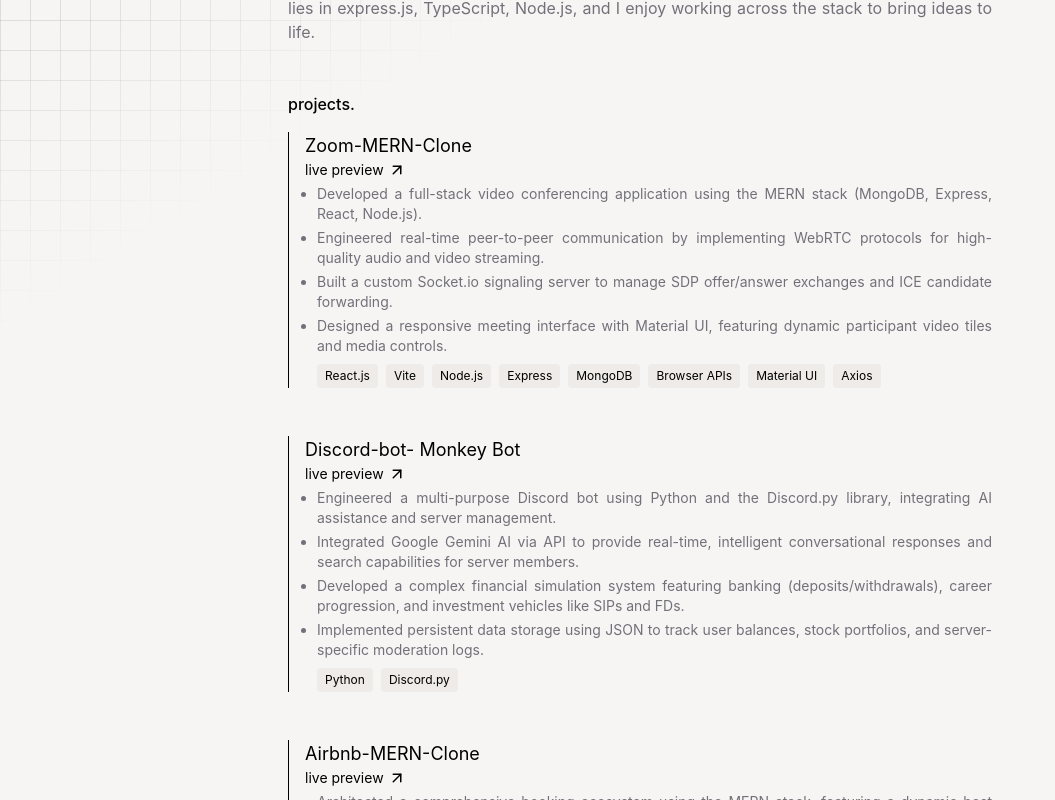
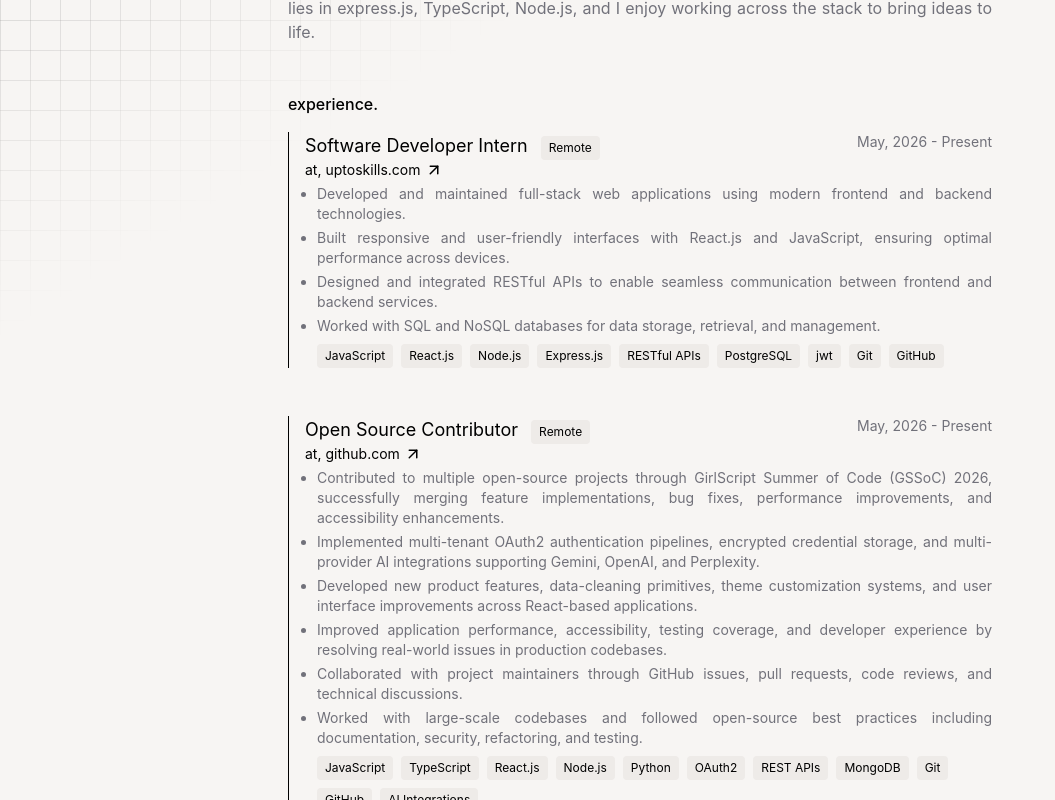
Before and after one commit to Sricharan106/portfolio-V2, a React (Vite) app: page / in a window 1280 px wide. Shown: the part 460-1260 px from the top of the page, without its empty margins (0-1055 px from the left). Built offline with nearby package versions, Linux system fonts and the light colour scheme.

Commit message:
fix: added experience

```diff
--- a/index.html
+++ b/index.html
@@ -2,12 +2,12 @@
 <html lang="en">
   <head>
     <meta charset="UTF-8" />
-    <link rel="icon" type="image/svg+xml" href="./public/favicon-32x32.png" />
+    <link rel="icon" type="image/svg+xml" href="./favicon-32x32.png" />
     <meta name="viewport" content="width=device-width, initial-scale=1.0" />
     <title>Parsi Sricharan | Software Developer</title>
   </head>
   <body
-    class="w-screen min-h-screen m-0 p-0 overflow-x-hidden dark:bg-[#0b0a09] bg-[#f7f5f3] text-black dark:text-white"
+    class="w-screen min-h-screen m-0 p-0 overflow-x-hidden dark:bg-[#09090b] bg-[#f7f5f3] text-black dark:text-white"
   >
     <div
       class="text-black dark:text-white mx-auto pt-6 sm:pt-12 w-full md:w-3/4 lg:w-3/5 text-foreground"
--- a/src/app/data.ts
+++ b/src/app/data.ts
@@ -35,51 +35,59 @@
       "My expertise lies in express.js, TypeScript, Node.js, and I enjoy working across the stack to bring ideas to life.",
   },
 
-  EXPERIENCE: {
-    // Example
-    // Suraasa: {
-    //   WEBSITE: "https://www.suraasa.com/",
-    //   POSITION: "SDE - 1 Backend",
-    //   LOCATION: "Hybrid",
-    //   DURATION: "Oct, 2025 - Present",
-    //   DESCRIPTION: [
-    //     "Developed and maintained backend services and APIs to support product features and integrations.",
-    //     "Worked on reliability, security, and performance improvements across services, including caching and monitoring.",
-    //     "Collaborated with frontend, platform, and DevOps teams to design APIs, event-driven workflows, and developer-facing documentation.",
-    //   ],
-    //   TECH_STACK: [
-    //     "TypeScript",
-    //     "Node.js",
-    //     "Python",
-    //     "Django",
-    //     "AdonisJS",
-    //     "PostgreSQL",
-    //     "MongoDB",
-    //     "Redis",
-    //     "Git & GitHub",
-    //   ],
-    // },
+EXPERIENCE: {
+  UptoSkill: {
+    WEBSITE: "https://uptoskills.com/",
+    POSITION: "Software Developer Intern",
+    LOCATION: "Remote",
+    DURATION: "May, 2026 - Present",
+    DESCRIPTION: [
+      "Developed and maintained full-stack web applications using modern frontend and backend technologies.",
+      "Built responsive and user-friendly interfaces with React.js and JavaScript, ensuring optimal performance across devices.",
+      "Designed and integrated RESTful APIs to enable seamless communication between frontend and backend services.",
+      "Worked with SQL and NoSQL databases for data storage, retrieval, and management.",
+    ],
+    TECH_STACK: [
+      "JavaScript",
+      "React.js",
+      "Node.js",
+      "Express.js",
+      "RESTful APIs",
+      "PostgreSQL",
+      "jwt",
+      "Git",
+      "GitHub",
+    ],
   },
+  OpenSource: {
+  WEBSITE: "https://github.com/search?q=is%3Apr+author%3ASricharan106&type=pullrequests",
+  POSITION: "Open Source Contributor",
+  LOCATION: "Remote",
+  DURATION: "May, 2026 - Present",
+  DESCRIPTION: [
+    "Contributed to multiple open-source projects through GirlScript Summer of Code (GSSoC) 2026, successfully merging feature implementations, bug fixes, performance improvements, and accessibility enhancements.",
+    "Implemented multi-tenant OAuth2 authentication pipelines, encrypted credential storage, and multi-provider AI integrations supporting Gemini, OpenAI, and Perplexity.",
+    "Developed new product features, data-cleaning primitives, theme customization systems, and user interface improvements across React-based applications.",
+    "Improved application performance, accessibility, testing coverage, and developer experience by resolving real-world issues in production codebases.",
+    "Collaborated with project maintainers through GitHub issues, pull requests, code reviews, and technical discussions.",
+    "Worked with large-scale codebases and followed open-source best practices including documentation, security, refactoring, and testing."
+  ],
+  TECH_STACK: [
+    "JavaScript",
+    "TypeScript",
+    "React.js",
+    "Node.js",
+    "Python",
+    "OAuth2",
+    "REST APIs",
+    "MongoDB",
+    "Git",
+    "GitHub",
+    "AI Integrations"
+  ],
+},
+},
   PROJECTS: {
-    // Example
-    // "VIPS-TC": {
-    //   LIVE_PREVIEW: "https://vips.edu",
-    //   DESCRIPTION: [
-    //     "Contributed to the development and maintenance of the main VIPS-TC website.",
-    //     "Implemented various front-end features using modern React and Material UI libraries.",
-    //     "Ensured responsive design and cross-browser compatibility for a seamless user experience.",
-    //     "Collaborated with the team to enhance website performance and accessibility.",
-    //   ],
-    //   TECH_STACK: [
-    //     "React.js",
-    //     "Material UI",
-    //     "Axios",
-    //     "Firebase",
-    //     "Styled Components",
-    //     "Razorpay",
-    //     "XLSX",
-    //   ],
-    // },
     "Zoom-MERN-Clone": {
       LIVE_PREVIEW: "https://zoom-mern-clone-1.onrender.com",
       DESCRIPTION: [
```
